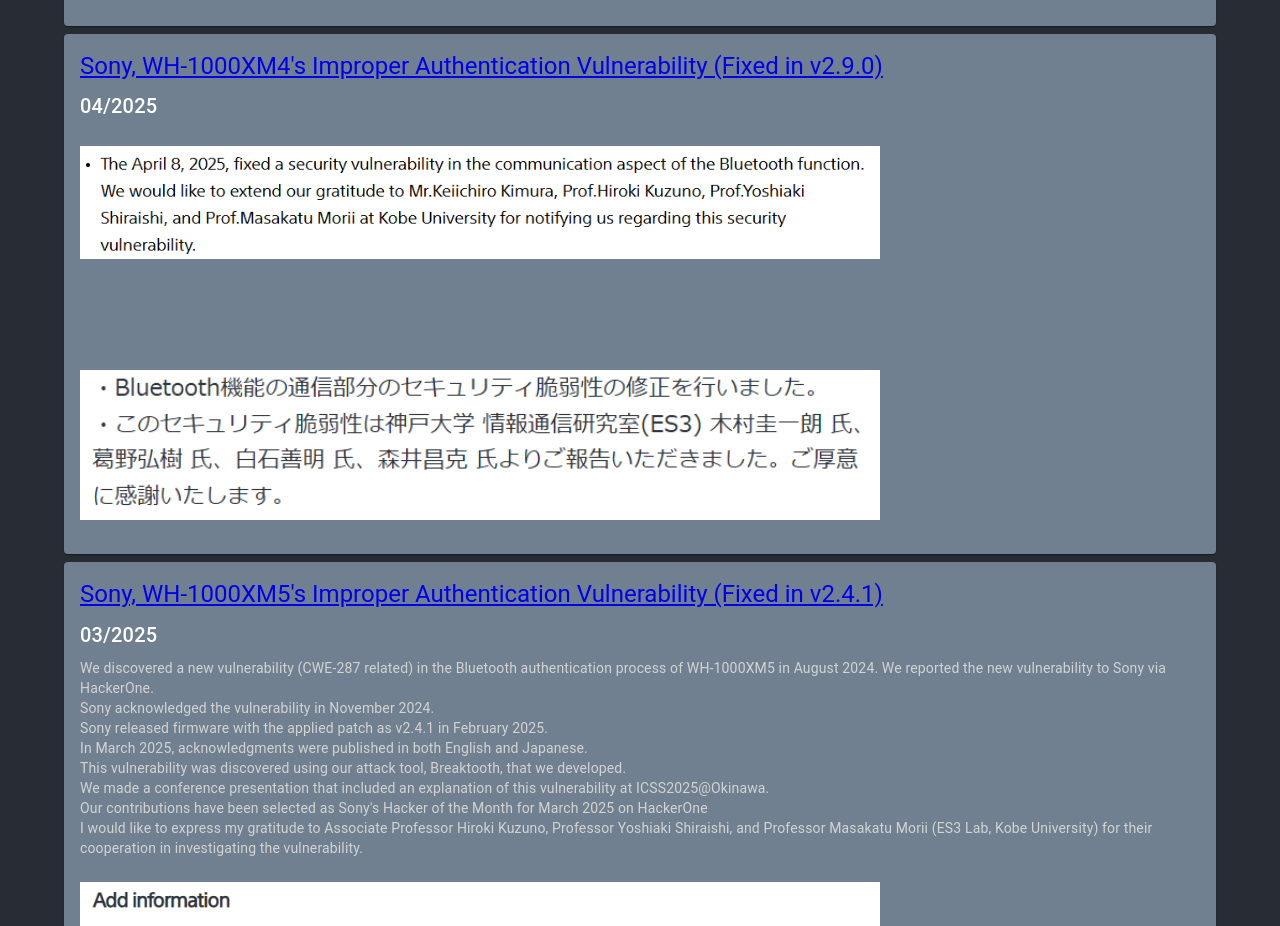
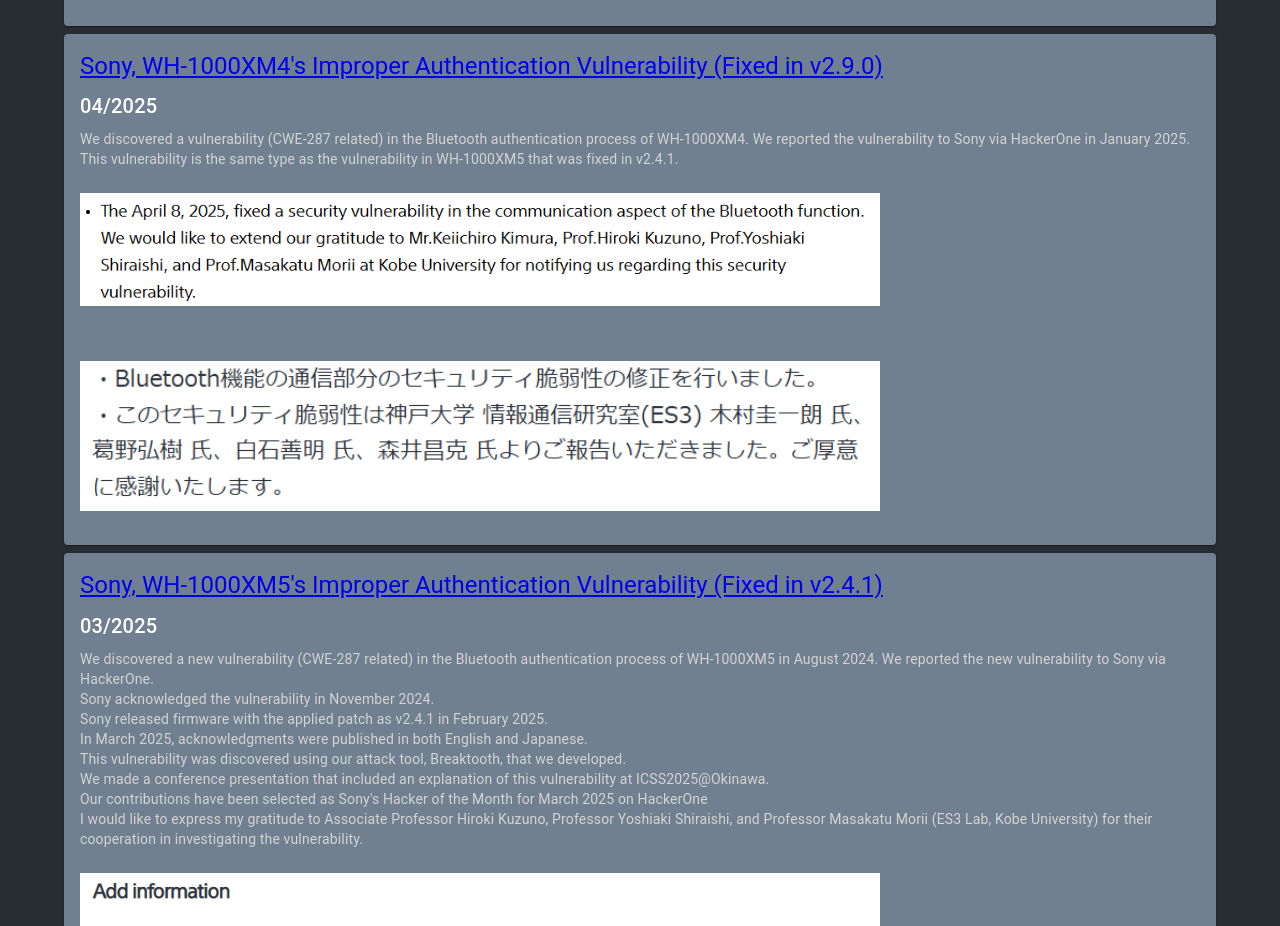
Before and after one commit to trapedev/trapedev.github.io, a React (Create React App) app in the folder app/: page / in a window 1280 px wide. Shown: the part 4969-5895 px from the top of the page. Built offline with nearby package versions, Linux system fonts and the light colour scheme.

Commit message:
commit all changes

```diff
--- a/app/src/pages/bugs/WH1000XM4AuthVulnFix.tsx
+++ b/app/src/pages/bugs/WH1000XM4AuthVulnFix.tsx
@@ -1,5 +1,6 @@
 import { Box } from "@mui/material";
 import {
+  SecondaryText,
   SingleCardItem,
   SubTitle,
   Title,
@@ -15,10 +16,16 @@ const WH1000XM4AuthVulnFix = () => {
         hyperLink="https://github.com/trapedev/WH-1000XM4_Auth_Vuln_Fixed_v2.9.0"
       />
       <SubTitle title={"04/2025"} />
+      <SecondaryText
+        text={
+          "We discovered a vulnerability (CWE-287 related) in the Bluetooth authentication process of WH-1000XM4. We reported the vulnerability to Sony via HackerOne in January 2025."
+        }
+      />
+      <SecondaryText text={"This vulnerability is the same type as the vulnerability in WH-1000XM5 that was fixed in v2.4.1."} />
       <Box
         sx={{
           position: "relative",
-          paddingBottom: "20%", // 16:9 aspect ratio
+          paddingBottom: "15%", // 16:9 aspect ratio
           height: 0,
           overflow: "hidden",
           maxWidth: "100%",
```
Also changed, not shown: 6 other files (tests, documents, lock files or other folders).
